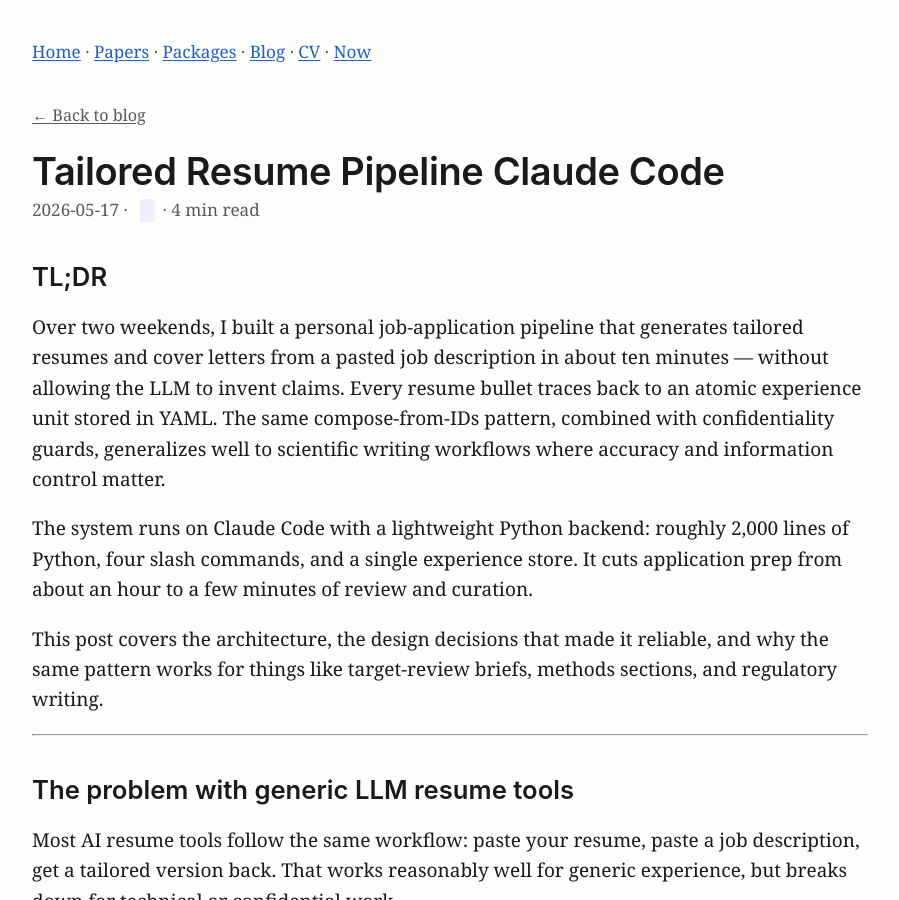
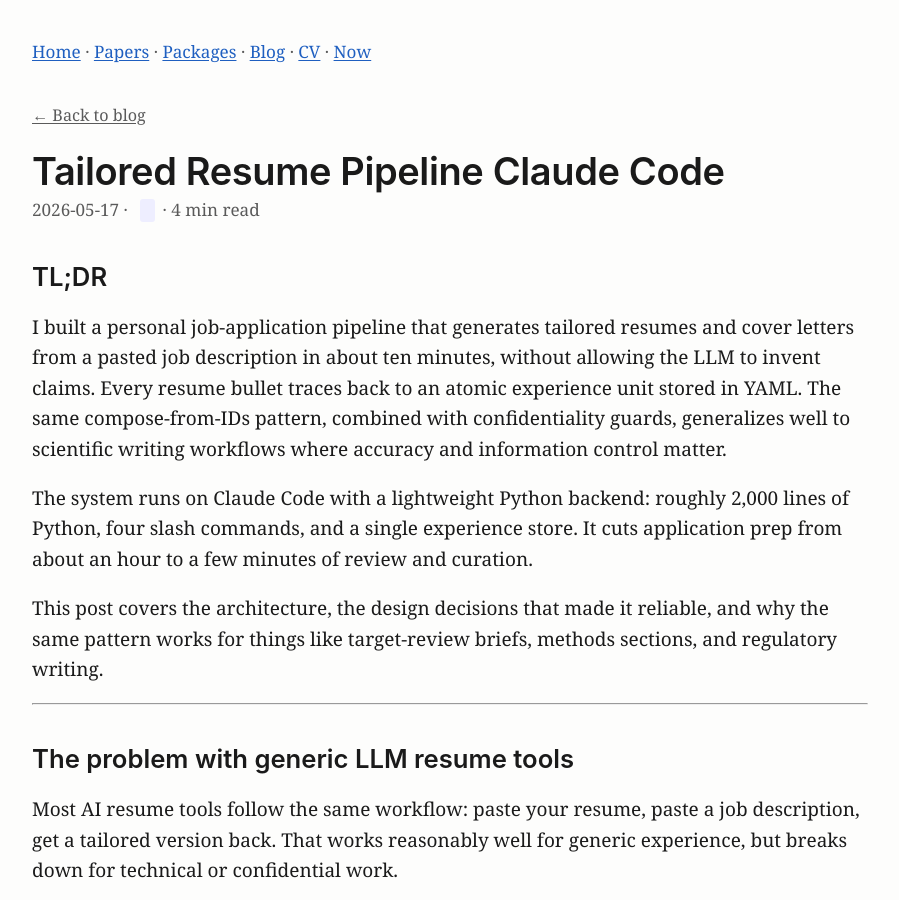
Before and after one commit to agugonrey/agugonrey.github.io, a Jekyll site: the page built from _posts/2026-05-17-tailored-resume-pipeline-claude-code.md, in a window 1280 px wide and 900 px high. Shown: the whole window, without its empty margins (190-1089 px from the left). Built offline with Jekyll 4.4.1, drawn with Linux system fonts in a browser that asks for light colours.

Commit message:
Publish 2026-05-18T23:20:10Z

```diff
--- a/_posts/2026-05-17-tailored-resume-pipeline-claude-code.md
+++ b/_posts/2026-05-17-tailored-resume-pipeline-claude-code.md
@@ -1,6 +1,6 @@
 ## TL;DR
 
-Over two weekends, I built a personal job-application pipeline that generates tailored resumes and cover letters from a pasted job description in about ten minutes — without allowing the LLM to invent claims. Every resume bullet traces back to an atomic experience unit stored in YAML. The same compose-from-IDs pattern, combined with confidentiality guards, generalizes well to scientific writing workflows where accuracy and information control matter.
+I built a personal job-application pipeline that generates tailored resumes and cover letters from a pasted job description in about ten minutes, without allowing the LLM to invent claims. Every resume bullet traces back to an atomic experience unit stored in YAML. The same compose-from-IDs pattern, combined with confidentiality guards, generalizes well to scientific writing workflows where accuracy and information control matter.
 
 The system runs on Claude Code with a lightweight Python backend: roughly 2,000 lines of Python, four slash commands, and a single experience store. It cuts application prep from about an hour to a few minutes of review and curation.
 
```
